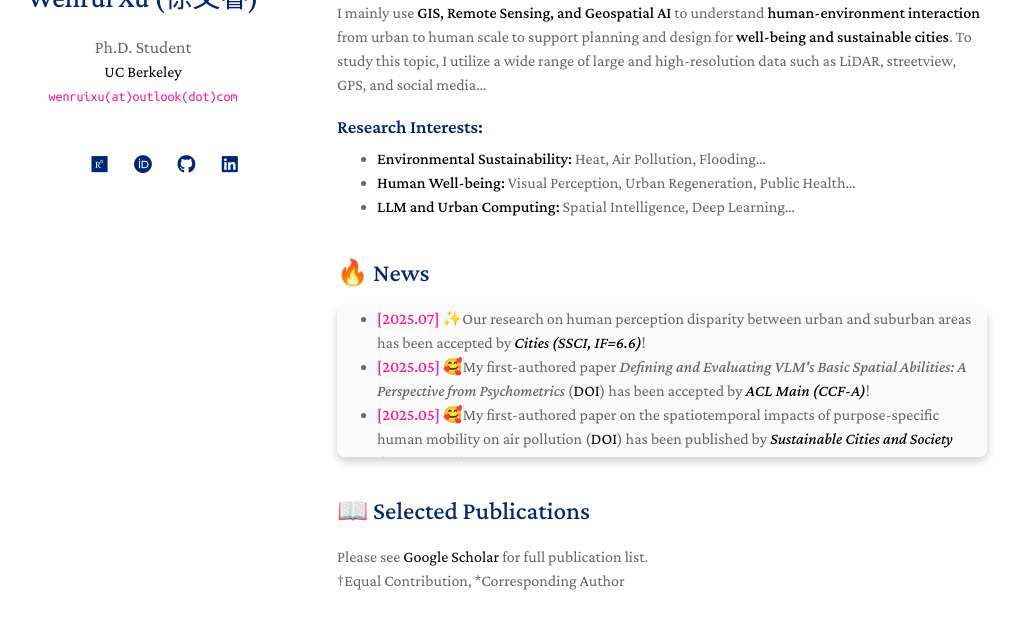
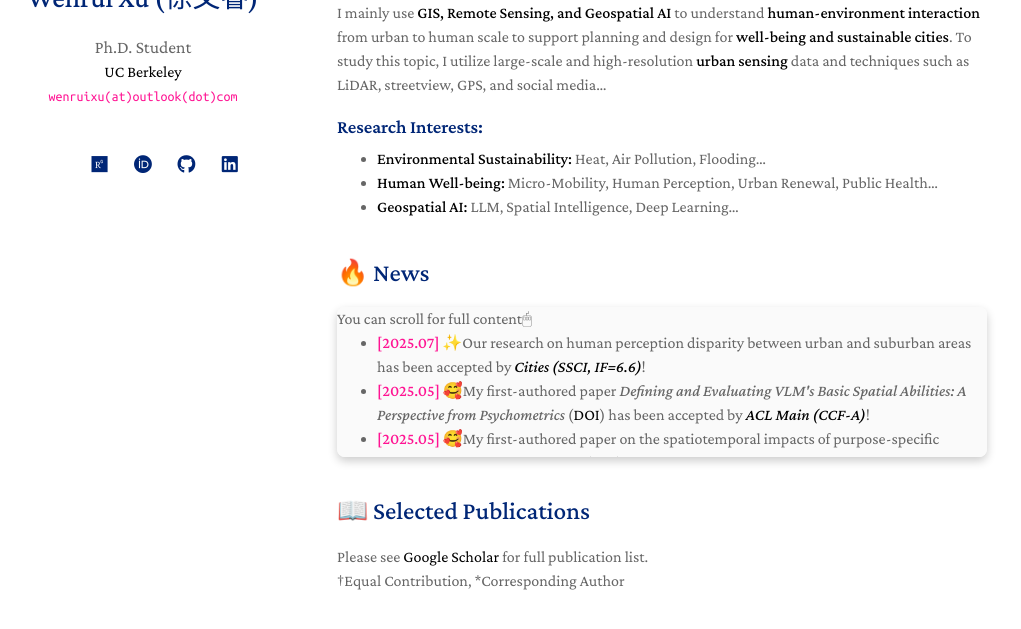
Before and after one commit to ruaruaxu/ruaruaxu.github.io, a Jekyll site: the page built from index.md, in a window 1280 px wide and 900 px high, cut to the strip 206-836 px from the top of the window. Shown: the whole strip, without its empty margins (133-1154 px from the left). Built offline with Jekyll 4.4.1, drawn with Linux system fonts in a browser that asks for light colours; a style sheet for code colours, icons or effects is not loaded.

Commit message:
update about me

```diff
--- a/_includes/news.md
+++ b/_includes/news.md
@@ -1,4 +1,5 @@
 <div style="height: 150px; overflow-y: scroll; box-shadow: 0 4px 10px rgba(0, 0, 0, 0.2); border-radius: 8px; background-color: #fafafa">
+    You can scroll for full content🖱
     <ul>
         <li><strong><font color="DeepPink">[2025.07]</font></strong> ✨Our research on human perception disparity between urban and suburban areas has been accepted by <i><strong>Cities (SSCI, IF=6.6)</strong></i>!</li>
         <li><strong><font color="DeepPink">[2025.05]</font></strong> 🥰My first-authored paper <i>Defining and Evaluating VLM's Basic Spatial Abilities: A Perspective from Psychometrics</i> (<a href="https://arxiv.org/abs/2502.11859">DOI</a>) has been accepted by <i><strong>ACL Main (CCF-A)</strong></i>!</li>
--- a/index.md
+++ b/index.md
@@ -12,13 +12,13 @@ layout: homepage
 
 Hi there! I am an incoming 2025 Fall Ph.D. (Environmenal Studies) student at [UC Berkeley](https://www.berkeley.edu/)  with [Dr. Lu Liang](https://sites.google.com/site/liang3mlab/people/prof-lu-liang) in the [Geospatial 3M Lab](https://sites.google.com/site/liang3mlab/home). I received my M.Arch from [Tsinghua University](https://www.tsinghua.edu.cn/en/) in 2025 and B.Eng (Architecture) from [Tongji University](https://caup.tongji.edu.cn/caupen/main.htm) with the highest distinction in 2023.
 
-I mainly use **GIS, Remote Sensing, and Geospatial AI** to understand **human-environment interaction** from urban to human scale to support planning and design for **well-being and sustainable cities**. To study this topic, I utilize a wide range of large and high-resolution data such as LiDAR, streetview, GPS, and social media...
+I mainly use **GIS, Remote Sensing, and Geospatial AI** to understand **human-environment interaction** from urban to human scale to support planning and design for **well-being and sustainable cities**. To study this topic, I utilize large-scale and high-resolution **urban sensing** data and techniques such as LiDAR, streetview, GPS, and social media...
 
 ### Research Interests:
 
 - **Environmental Sustainability:** Heat, Air Pollution, Flooding...
-- **Human Well-being:** Visual Perception, Urban Regeneration, Public Health...
-- **LLM and Urban Computing:** Spatial Intelligence, Deep Learning...
+- **Human Well-being:** Micro-Mobility, Human Perception, Urban Renewal, Public Health...
+- **Geospatial AI:** LLM, Spatial Intelligence, Deep Learning...
  <br>
 
 
```
